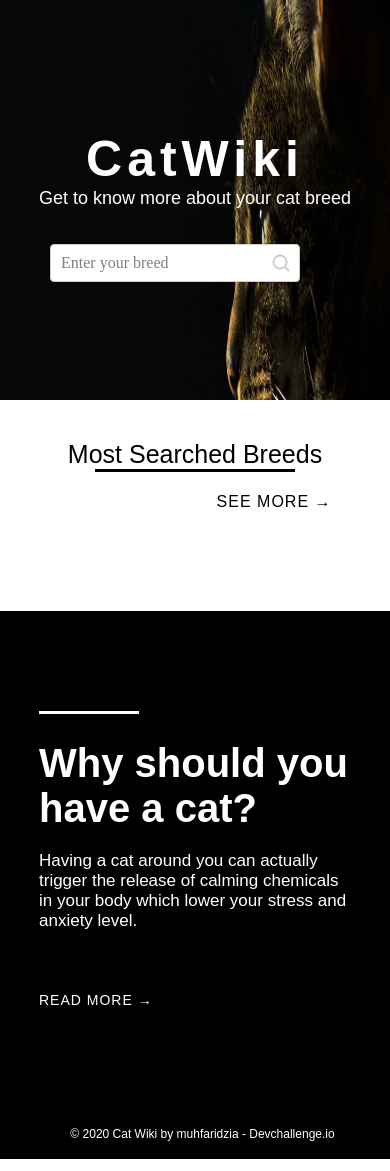
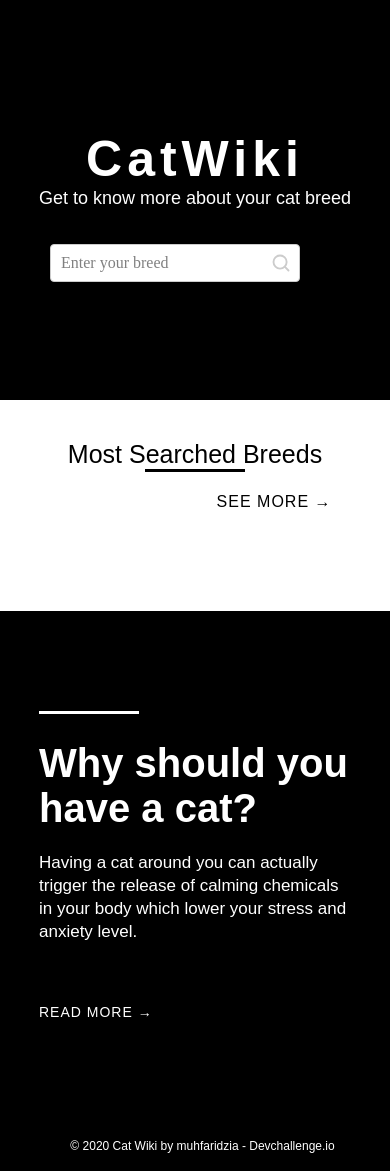
Before and after one commit to mfaridzia/cat-breed, a React (Create React App) app: page / in a window 390 px wide. Built offline with nearby package versions, Linux system fonts and the light colour scheme; no server answers.

Commit message:
fix: responsive page

```diff
--- a/src/components/Content/ContentDetailBreed.js
+++ b/src/components/Content/ContentDetailBreed.js
@@ -81,4 +81,7 @@ export const ListPhotosTitle = styled.h1`
   @media (max-width: 860px){
     font-size: 25px;
   }
+  @media (max-width: 540px){
+    margin-bottom: 15px;
+  }
 `
--- a/src/components/Content/ContentPopular.js
+++ b/src/components/Content/ContentPopular.js
@@ -52,5 +52,5 @@ export const ContentTitle = styled.h2`
 export const ContentDesc = styled.p`
   color: black;
   font-size: 18px;
-  line-height: 25px;
+  line-height: 28px;
 `
--- a/src/components/Header/index.js
+++ b/src/components/Header/index.js
@@ -9,9 +9,11 @@ export const Header = styled.header`
   height: 500px;
   width: 100%;
   background-attachment: fixed;
+  background-color: black;
   @media (max-width: 768px) {
     width: 100%;
     height: 400px;
+    background-size: 0px;
   }
 `
 export const Title = styled.h1`
@@ -33,6 +35,7 @@ export const TextDescription = styled.p`
   font-weight: 500;
   margin-bottom: 25px;
   margin-left: 150px;
+  margin-top: 0px;
   @media (max-width: 640px) {
     font-size: 18px;
     margin: 0px auto 25px;
--- a/src/components/Section/CatSection.js
+++ b/src/components/Section/CatSection.js
@@ -27,7 +27,7 @@ export const Line = styled.div`
   height: 3px;
   width: 50px;
   @media (max-width: 860px) {
-    width: 200px;
+    width: 100px;
     margin: 0 auto;
   }
 `
--- a/src/components/Section/WhySection.js
+++ b/src/components/Section/WhySection.js
@@ -38,7 +38,7 @@ export const WhySectionDesc = styled.p`
   color: white;
   font-family: 'Montserrat', sans-serif;
   font-size: 17px;
-  line-height: 20px;
+  line-height: 23px;
   margin-bottom: 60px;
 `
 export const WhySectionLink = styled.a`
--- a/src/pages/Home.js
+++ b/src/pages/Home.js
@@ -6,7 +6,6 @@ import cat1 from '../assets/cat1.png';
 import cat2 from '../assets/cat2.png';
 import cat3 from '../assets/cat3.png';
 import DropdownIndicator from '../components/Custom/DropwdownIndicator';
-import customStyles from '../components/Custom/CustomStyleRS';
 import { Header, Title, TextDescription } from '../components/Header';
 import { Footer, FooterBox, FooterText } from '../components/Footer';
 import {
--- a/src/pages/NotFound.js
+++ b/src/pages/NotFound.js
@@ -25,6 +25,12 @@ const BackLink = styled(Link)`
   top: 470px;
   right: 100px;
   text-decoration: none;
+  @media (max-width: 540px){
+    font-size: 15px;
+    right: 50px;
+    padding: 8px;
+    top: 360px;
+  }
 `
 const Text = styled.span`
   color: white;
@@ -35,6 +41,9 @@ const Text = styled.span`
 const Image = styled.img`
   width: 400px;
   margin: 30px auto;
+  @media (max-width: 540px){
+    width: 300px;
+  }
 `
 
 const NotFound = () => {
```
